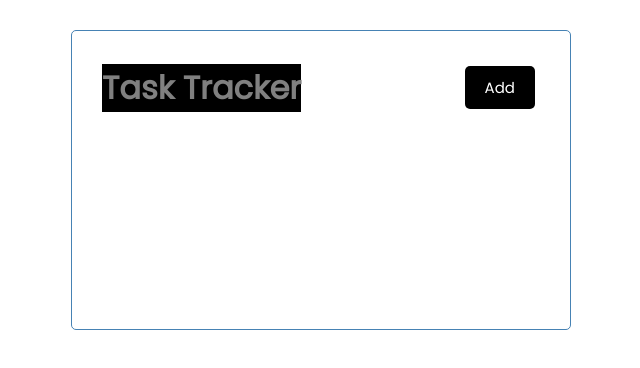
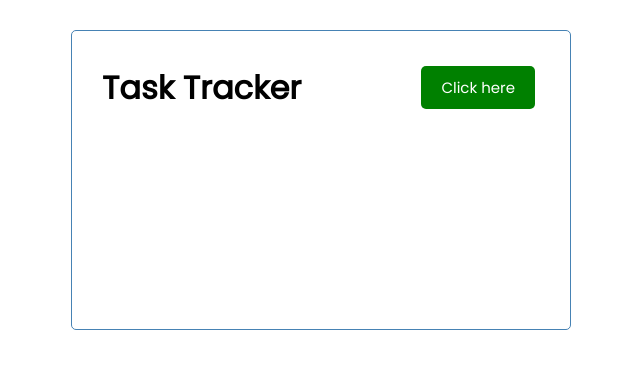
Before and after one commit to ZPrayag/ReactJS, a React (Create React App) app in the folder react-task-tracker/: page / in a window 1280 px wide. Shown: the top 368 px of the page, without its empty margins (319-959 px from the left). Built offline with nearby package versions, Linux system fonts and the light colour scheme.

Commit message:
Modified for button component

```diff
--- a/react-task-tracker/src/components/Header.js
+++ b/react-task-tracker/src/components/Header.js
@@ -1,10 +1,11 @@
 import PropTypes from "prop-types";
+import Button from "./Button";
 
 const Header = ({ title }) => {
   return (
     <header className="header">
-      <h1 style={headingStyle}>{title}</h1>
-      <button className="btn">Add</button>
+      <h1>{title}</h1>
+      <Button color="green" text="Click here" />
     </header>
   );
 };
@@ -17,9 +18,9 @@ Header.propTypes = {
   title: PropTypes.string.isRequired,
 };
 
-const headingStyle = {
-  color: "grey",
-  backgroundColor: "black",
-};
+// const headingStyle = {
+//   color: "red",
+//   backgroundColor: "black",
+// };
 
 export default Header;
```
Also changed, not shown: react-task-tracker/src/App.js (+4 -7 lines).
